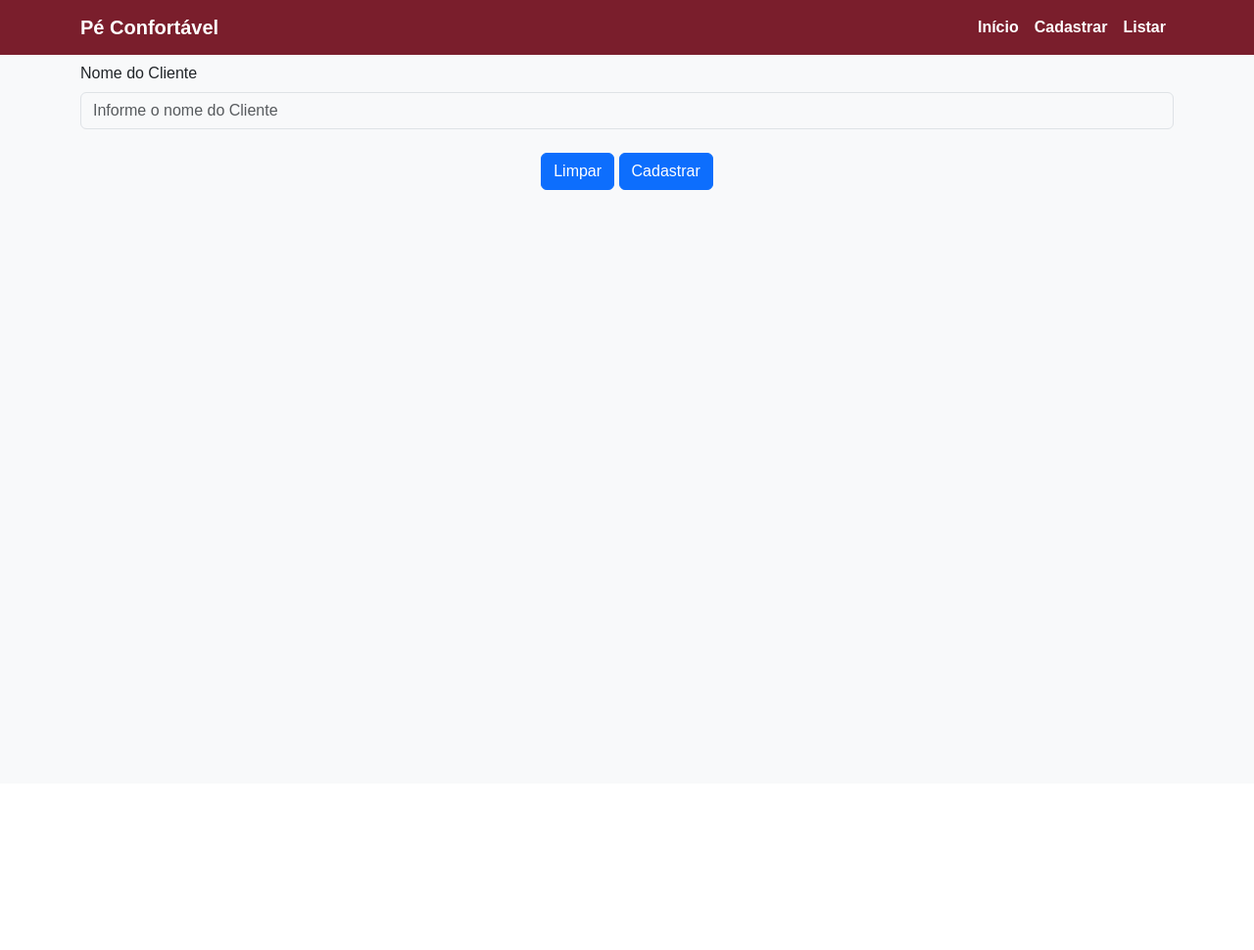
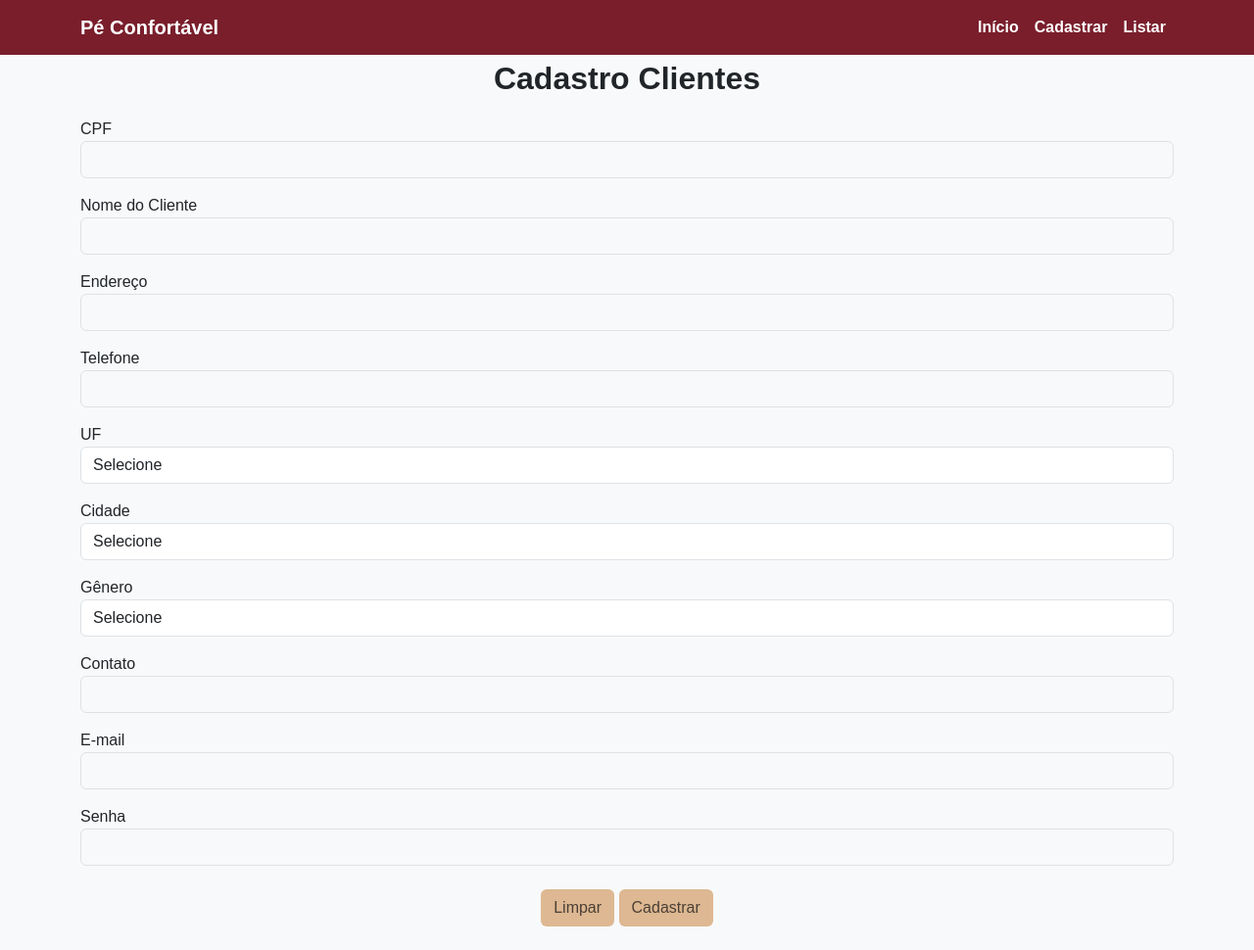
Before and after one commit to IsabellaLopes20/vendas_trabalhoavaliativo-main, a Django app: page /clientes/cadastro/ in a window 1280 px wide. Shown: the whole page at 98% size. Before the commit the page ends 194 px from the top, so only its background shows below. Run offline with Django 4.2, Linux system fonts and the light colour scheme.

Commit message:
mudanças finais

```diff
--- a/clientes/models.py
+++ b/clientes/models.py
@@ -16,7 +16,7 @@ GENERO_CHOICES = [
 ]
 
 CIDADE_CHOICES = [
-    ('Ronônia', 'Porto Velho'),
+    ('Rondônia', 'Porto Velho'),
     ('Rio de Janeiro', 'Rio de Janeiro'),
     ('São Paulo', ' São Paulo'),
     ('Distrito Federal', 'Brasília'),
--- a/clientes/templates/clientes/CadastroClientes.html
+++ b/clientes/templates/clientes/CadastroClientes.html
@@ -1,16 +1,15 @@
 {% extends "base_template.html"%}
 
-{% block title%}
+{% block title %}
 <title> Pé Confortável Ltda - Clientes </title>
 {% endblock %}
-
 
 {% block menu %}
 <div class="collapse navbar-collapse justify-content-end" id="mynavbar">
     <div class="navbar-nav">
         <a href="{% url 'index' %}" class="nav-link">Início</a>
-            <a href="{% url 'clientes:cadastro'%}" class="nav-link">Cadastrar</a>
-            <a href="{% url 'clientes:listar'%}" class="nav-link">Listar</a>
+        <a href="{% url 'clientes:cadastro' %}" class="nav-link">Cadastrar</a>
+        <a href="{% url 'clientes:listar' %}" class="nav-link">Listar</a>
     </div>
 </div>
 {% endblock %}
@@ -20,18 +19,122 @@
 
 {% block corpo %}
 <div class="container">
-    <form name="idFrmCadastrarClientes" action="{% url 'clientes:cadastro'%}" method="post">
+    <form name="idFrmCadastrarClientes" action="{% url 'clientes:cadastro' %}" method="post">
         {% csrf_token %}
-        <div class="form-group">
-            <label for="idNomeClientes" class="col-form-label">Nome do Cliente</label>
-            <input class="form-control bg-light text-dark" type="text" id="idNomeClientes" name="nome"
-                placeholder="Informe o nome do Cliente" maxlength="70" required>
+
+        <div>
+            <p class="text-center fs-2 fw-bold">Cadastro Clientes</p>
+        </div>
+
+        <div class="form-group mb-3">
+            <label for="idCpfClientes">CPF</label>
+            <input class="form-control bg-light text-dark"
+                   type="text"
+                   id="idCpfClientes"
+                   name="cpf"
+                   maxlength="11"
+                   required>
+        </div>
+
+        <div class="form-group mb-3">
+            <label for="idNomeClientes">Nome do Cliente</label>
+            <input class="form-control bg-light text-dark"
+                   type="text"
+                   id="idNomeClientes"
+                   name="nome"
+                   maxlength="70"
+                   required>
+        </div>
+
+        <div class="form-group mb-3">
+            <label for="idEndereco">Endereço</label>
+            <input class="form-control bg-light text-dark"
+                   type="text"
+                   id="idEndereco"
+                   name="endereco"
+                   maxlength="100"
+                   required>
+        </div>
+
+        <div class="form-group mb-3">
+            <label for="idTelefone">Telefone</label>
+            <input class="form-control bg-light text-dark"
+                   type="text"
+                   id="idTelefone"
+                   name="telefone"
+                   maxlength="11"
+                   required>
+        </div>
+
+        <div class="form-group mb-3">
+            <label for="idUf">UF</label>
+            <select class="form-control" id="idUf" name="uf" required>
+                <option value="">Selecione</option>
+                <option value="RO">RO</option>
+                <option value="RJ">RJ</option>
+                <option value="SP">SP</option>
+                <option value="DF">DF</option>
+                <option value="PE">PE</option>
+            </select>
+        </div>
+
+        <div class="form-group mb-3">
+            <label for="idCidade">Cidade</label>
+            <select class="form-control" id="idCidade" name="cidade" required>
+                <option value="">Selecione</option>
+                <option value="Ronônia">Porto Velho</option>
+                <option value="Rio de Janeiro">Rio de Janeiro</option>
+                <option value="São Paulo">São Paulo</option>
+                <option value="Distrito Federal">Brasília</option>
+                <option value="Pernambuco">Recife</option>
+            </select>
+        </div>
+
+        <div class="form-group mb-3">
+            <label for="idGenero">Gênero</label>
+            <select class="form-control" id="idGenero" name="genero" required>
+                <option value="">Selecione</option>
+                <option value="F">Feminino</option>
+                <option value="M">Masculino</option>
+                <option value="O">Outro</option>
+            </select>
+        </div>
+
+        <div class="form-group mb-3">
+            <label for="idContato">Contato</label>
+            <input class="form-control bg-light text-dark"
+                   type="text"
+                   id="idContato"
+                   name="contato"
+                   maxlength="100"
+                   required>
+        </div>
+
+        <div class="form-group mb-3">
+            <label for="idEmail">E-mail</label>
+            <input class="form-control bg-light text-dark"
+                   type="email"
+                   id="idEmail"
+                   name="email"
+                   maxlength="100"
+                   required>
+        </div>
+
+        <div class="form-group mb-3">
+            <label for="idSenha">Senha</label>
+            <input class="form-control bg-light text-dark"
+                   type="password"
+                   id="idSenha"
+                   name="senha"
+                   maxlength="256"
+                   required>
         </div>
 
         <div class="form-group my-4 text-center">
-            <input type="reset" value="Limpar" class="btn btn-primary btn-md">
-            <input type="submit" value="Cadastrar" class="btn btn-primary btn-md">
+            <input type="reset" value="Limpar" class="btn table-bege btn-md">
+            <input type="submit" value="Cadastrar" class="btn table-bege btn-md">
         </div>
+
     </form>
 </div>
 {% endblock %}
--- a/clientes/views.py
+++ b/clientes/views.py
@@ -1,6 +1,7 @@
 from django.shortcuts import render, redirect, get_object_or_404
 from .models import Clientes
 from .forms import ClienteForm
+
 
 def listar(request):
     clientes = Clientes.objects.all()
@@ -9,8 +10,38 @@ def listar(request):
         'clientes': clientes
     })
 
+
 def cadastro(request):
-    return render(request, 'clientes/CadastroClientes.html')
+    if request.method == 'POST':
+        form = ClienteForm(request.POST)
+
+        if form.is_valid():
+            dados = form.cleaned_data
+
+            cliente = Clientes(
+                cpf=dados['cpf'],
+                nome=dados['nome'],
+                endereco=dados['endereco'],
+                telefone=dados['telefone'],
+                uf=dados['uf'],
+                cidade=dados['cidade'],
+                genero=dados['genero'],
+                contato=dados['contato'],
+                email=dados['email'],
+                senha=dados['senha']
+            )
+
+            cliente.save()
+
+            return redirect('clientes:listar')
+
+    else:
+        form = ClienteForm()
+
+    return render(request, 'clientes/CadastroClientes.html', {
+        'form': form
+    })
+
 
 def excluir(request, cpf):
     try:
--- a/contato/templates/contato/contato.html
+++ b/contato/templates/contato/contato.html
@@ -14,7 +14,7 @@
 {% endblock %}
 
 {% block titulo_pagina %}
-<h2 class="text-center my-4">Entre em Contato</h2>
+<h2 class="text-center my-4">Entre em Contato ainda em construção</h2>
 {% endblock %}
 
 {% block corpo %}
@@ -66,8 +66,8 @@
         </div>
 
         <div class="form-group my-4 text-center">
-            <input type="reset" value="Limpar" class="btn btn-primary btn-md">
-            <input type="submit" value="Enviar" class="btn btn-primary btn-md">
+            <input type="reset" value="Limpar" class="btn table-bege btn-md">
+            <input type="submit" value="Enviar" class="btn table-bege btn-md">
         </div>
     </form>
 </div>
--- a/fabricantes/templates/fabricantes/CadastroFabricantes.html
+++ b/fabricantes/templates/fabricantes/CadastroFabricantes.html
@@ -29,8 +29,8 @@
         </div>
 
         <div class="form-group my-4 text-center">
-            <input type="reset" value="Limpar" class="btn btn-primary btn-md">
-            <input type="submit" value="Cadastrar" class="btn btn-primary btn-md">
+            <input type="reset" value="Limpar" class="btn table-bege btn-md">
+            <input type="submit" value="Cadastrar" class="btn table-bege btn-md">
         </div>
     </form>
 </div>
--- a/fabricantes/templates/fabricantes/ListarFabricantes.html
+++ b/fabricantes/templates/fabricantes/ListarFabricantes.html
@@ -30,7 +30,7 @@
 
         <table class="table table-hover table-bordered text-center">
 
-            <thead class="table-primary">
+            <thead class="table-bege">
                 <tr>
                     <th>Código</th>
                     <th>Nome do Fabricante</th>
```
Also changed, not shown: fabricantes/views.py (+23 -2 lines), produtos/forms.py (+5 -8 lines), produtos/templates/produtos/CadastroProdutos.html (+77 -17 lines), produtos/views.py (+32 -2 lines), clientes/migrations/0003_alter_clientes_cidade.py (added), db.sqlite3. Lines whose indentation alone changed are shown as unchanged.
